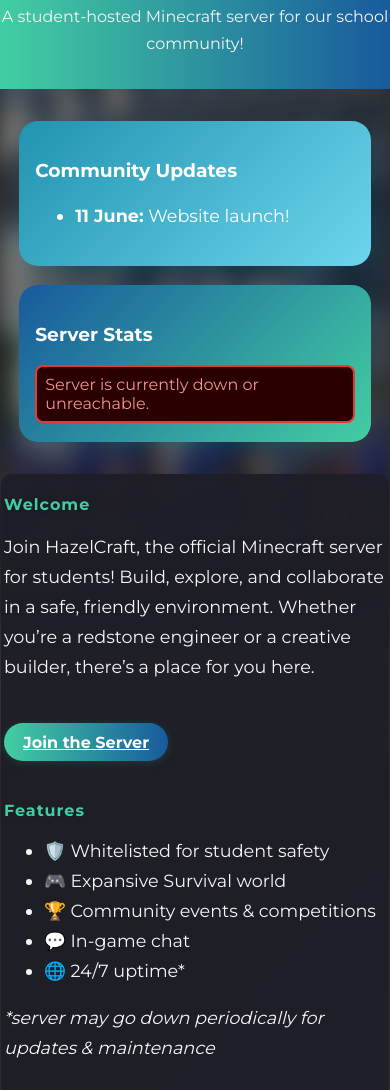
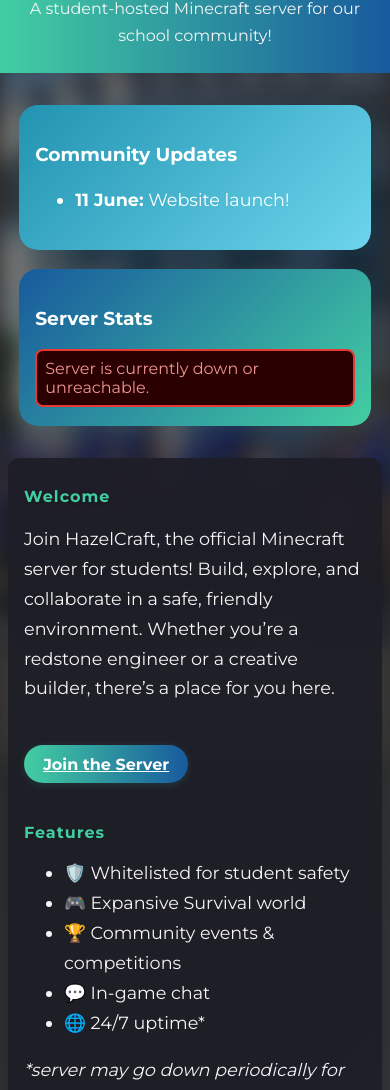
Before and after one commit to streetlehs/HazelCraft-Site, a plain HTML site: page index.html in a window 390 px wide. Shown: the part 84-1174 px from the top of the page. Drawn offline with Linux system fonts and the light colour scheme; no server answers.

Commit message:
Refactor CSS for improved organization and maintainability

```diff
--- a/style.css
+++ b/style.css
@@ -41,6 +41,12 @@
   color: #fff;
   text-shadow: 0 2px 8px rgba(0,0,0,0.2);
   animation: slideDown 1s cubic-bezier(.68,-0.55,.27,1.55);
+}
+
+header p {
+  font-size: 1.2rem;
+  margin: 0.5rem;
+  animation: slideDown 1.2s cubic-bezier(.68,-0.55,.27,1.55);
 }
 
 @keyframes slideDown {
@@ -298,9 +304,10 @@
     font-size: 1rem !important;
   }
   .container {
-    padding: 0.5rem 0.2rem;
+    padding: 1rem 1rem;
     border-radius: 0.7rem;
-  }
+    margin-left: 0.5rem;
+    margin-right: 0.5rem;}
   .faq-grid {
     grid-template-columns: 1fr 1fr;
     gap: 0.7rem;
@@ -311,6 +318,7 @@
     max-width: 100%;
     padding: 1rem 0.7rem 0.7rem 0.7rem;
     font-size: 1rem;
+    margin-top: 1rem;
   }
   .join-grid {
     flex-direction: column;
```
